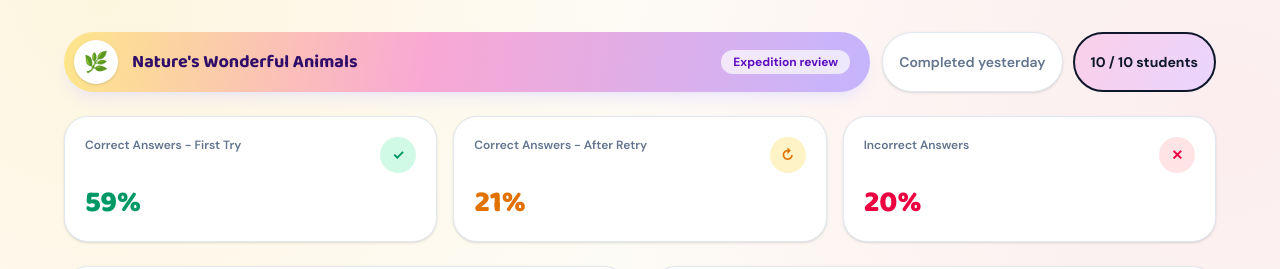
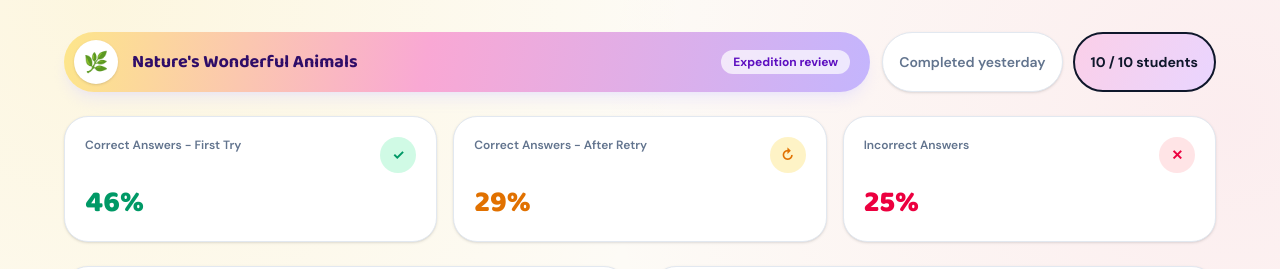
Before and after one commit to akhila-ovr/master-thesis, a Svelte app: page / in a window 1280 px wide. Shown: the top 269 px of the page. Built offline with nearby package versions, Linux system fonts and the light colour scheme.

Commit message:
Hardcode the class stats

```diff
--- a/src/App.svelte
+++ b/src/App.svelte
@@ -361,37 +361,24 @@ Lina: i dont know it was just there and it looked yucky`,
     quizAnswers: computeQuizAnswers(s.name, s.group),
   }));
 
-  // Class-wide quiz stats: derived from every student's individual question
-  // results (rather than a separately hand-set number) so this can't drift
-  // out of sync with the per-student data shown in Student groups.
-  function computeClassQuizStats(roster: typeof students) {
-    const all = roster.flatMap((s) => s.quizAnswers ?? []);
-    const total = all.length || 1;
-    const correct = all.filter((a) => a.outcome === "correct").length;
-    const retry = all.filter((a) => a.outcome === "retry").length;
-    const wrong = all.filter((a) => a.outcome === "wrong").length;
-    return {
-      correctPct: Math.round((correct / total) * 100),
-      retryPct: Math.round((retry / total) * 100),
-      wrongPct: Math.round((wrong / total) * 100),
-    };
-  }
-  const classQuizStats = computeClassQuizStats(students);
-
+  // Class-wide quiz stats: hard-coded rather than derived from the
+  // per-student quiz answers, since those are regenerated from a randomized
+  // question order (see `shuffle` above) and would otherwise change on
+  // every reload.
   export const stats = [
     {
       label: "Correct Answers - First Try",
-      value: `${classQuizStats.correctPct}%`,
+      value: "46%",
       tone: "success",
     },
     {
       label: "Correct Answers - After Retry",
-      value: `${classQuizStats.retryPct}%`,
+      value: "29%",
       tone: "warning",
     },
     {
       label: "Incorrect Answers",
-      value: `${classQuizStats.wrongPct}%`,
+      value: "25%",
       tone: "danger",
     },
   ];
```
